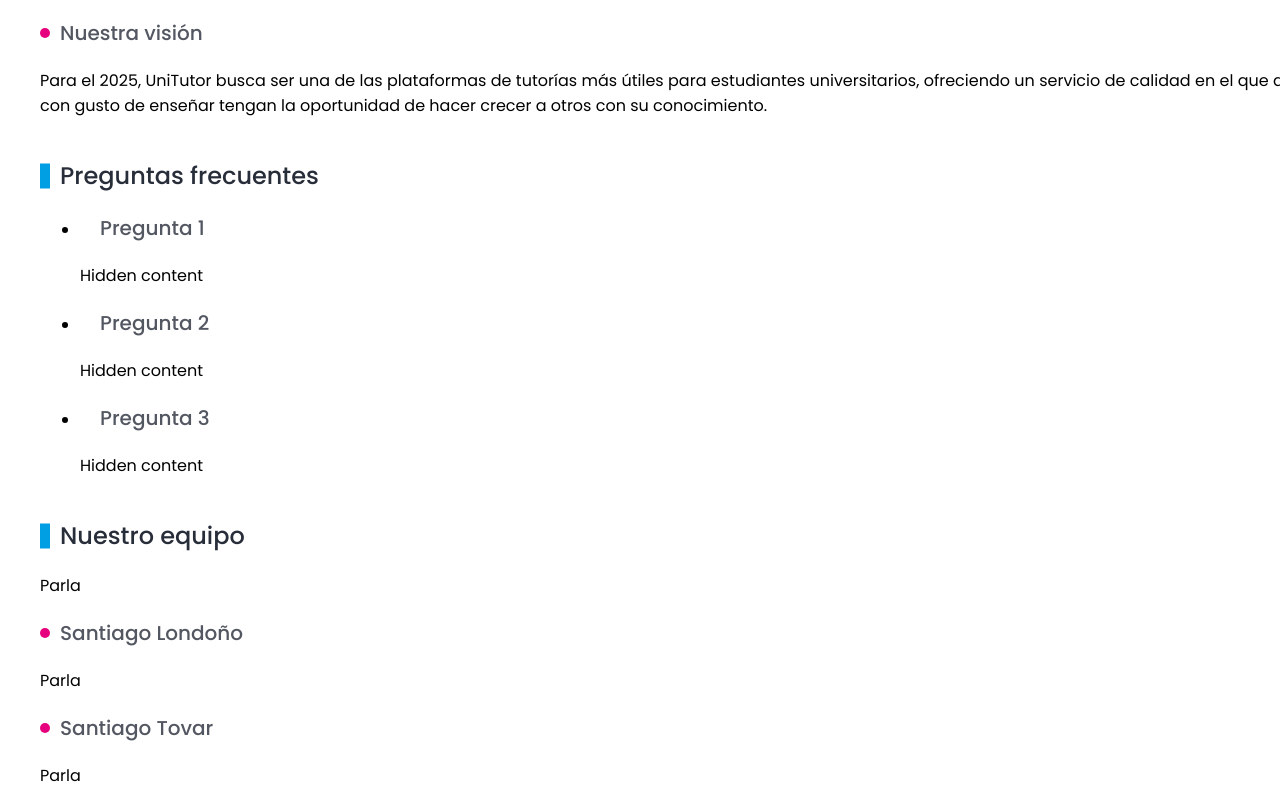
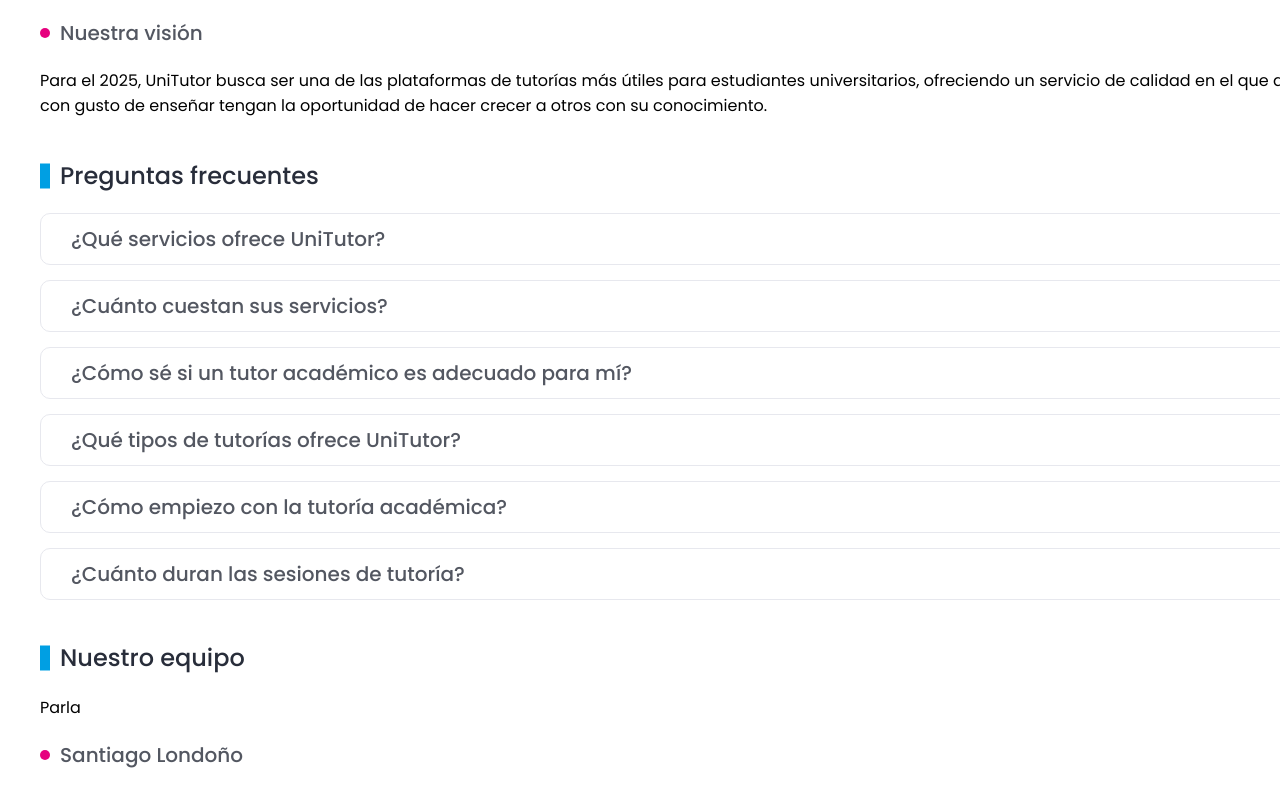
Before and after one commit to satovarr/unitutor, a React (Create React App) app in the folder client/: page /about in a window 1280 px wide. Shown: the part 516-1310 px from the top of the page. Built offline with nearby package versions, Linux system fonts and the light colour scheme; no server answers.

Commit message:
about us faqs section done

```diff
--- a/client/src/routes/AboutUs.jsx
+++ b/client/src/routes/AboutUs.jsx
@@ -3,6 +3,12 @@
 import '../styles/AboutUs.css'
 
 const AboutUs = () => {
+
+    const toggleQuestions = (event) => {
+        let container = event.target.parentNode
+        container.classList.toggle('expand')
+    }
+
     return (
       <div className="aboutUs">
         <Navbar />
@@ -20,16 +26,52 @@
                     <h2>Preguntas frecuentes</h2>
                     <ul>
                         <li>
-                            <h4>Pregunta 1</h4>
-                            <div>Hidden content</div>
+                            <h4 onClick={toggleQuestions}>¿Qué servicios ofrece UniTutor?</h4>
+                            <div>
+                                <p>
+                                    Facilitamos los servicios de tutorías académicas remuneradas, en áreas del conocimiento abordadas en carreras universitarias de la Universidad Nacional Sede Bogotá, en una variedad de materias, que incluyen matemáticas, Química, Circuitos entre otros.
+                                </p>
+                            </div>
                         </li>
                         <li>
-                            <h4>Pregunta 2</h4>
-                            <div>Hidden content</div>
+                            <h4 onClick={toggleQuestions}>¿Cuánto cuestan sus servicios?</h4>
+                            <div>
+                                <p>
+                                    Los precios varían según el tutor que presta el servicio y el tema. Por favor contacta al tutor que desees para más detalles.
+                                </p>
+                            </div>
                         </li>
                         <li>
-                            <h4>Pregunta 3</h4>
-                            <div>Hidden content</div>
+                            <h4 onClick={toggleQuestions}>¿Cómo sé si un tutor académico es adecuado para mí?</h4>
+                            <div>
+                                <p>
+                                    Cada tutor puede agregar una descripción para llamar tu atención. Además, tu primera hora con un tutor será gratis para que sirva como prueba y decidas si quieres continuar de forma remunerada o si prefieres buscar otro tutor.
+                                </p>
+                            </div>
+                        </li>
+                        <li>
+                            <h4 onClick={toggleQuestions}>¿Qué tipos de tutorías ofrece UniTutor?</h4>
+                            <div>
+                                <p>
+                                    Mediante nuestra plataforma tutores de asignaturas Universitarias ofrecen sus servicios en una variedad de materias que incluyen matemáticas, Química, Circuitos entre otros.
+                                </p>
+                            </div>
+                        </li>
+                        <li>
+                            <h4 onClick={toggleQuestions}>¿Cómo empiezo con la tutoría académica?</h4>
+                            <div>
+                                <p>
+                                    Una vez encuentres al tutor de tu preferencia, contácta con este para acordar los detalles.
+                                </p>
+                            </div>
+                        </li>
+                        <li>
+                            <h4 onClick={toggleQuestions}>¿Cuánto duran las sesiones de tutoría?</h4>
+                            <div>
+                                <p>
+                                    La duración de las sesiones las acuerdas tú con tu tutor. Sin embargo, ten en cuenta que el precio listado en las tutorías es un precio por hora, no por sesión. Por ende, sesiones más largas serán más costosas.
+                                </p>
+                            </div>
                         </li>
                     </ul>
                 </section>
--- a/client/src/styles/AboutUs.css
+++ b/client/src/styles/AboutUs.css
@@ -70,3 +70,52 @@
 .aboutUs p {
     text-align: justify;
 }
+
+.aboutUs ul {
+    list-style: none;
+}
+
+.aboutUs ul div {
+    transform: scaleY(0);
+    transition: transform .4s;
+    pointer-events: none;
+    transform-origin: top;
+    background-color: var(--blueGrey-color-200);
+    border-radius: 10px;
+    height: 0;
+    padding: 0px 30px;
+}
+
+.aboutUs ul {
+    padding: 0;
+}
+
+.aboutUs ul h4 {
+    margin: 15px 0 0 0;
+    padding: 10px 50px 10px 30px;
+    border: 1px solid var(--blueGrey-color-300);
+    border-radius: 10px;
+    position: relative;
+    cursor: pointer;
+}
+
+.aboutUs ul h4:after {
+    content: url(../imgs/down.svg);
+    width: 30px;
+    height: 30px;
+    position: absolute;
+    top: 50%;
+    right: 10px;
+    transform: translateY(-50%);
+    transition: transform .3s;
+}
+
+.aboutUs li.expand h4::after {
+    transform: translateY(-60%) rotate(180deg);
+}
+
+.aboutUs li.expand div {
+    height: auto;
+    padding: 10px 30px;
+    transform: scaleY(1);
+}
```
